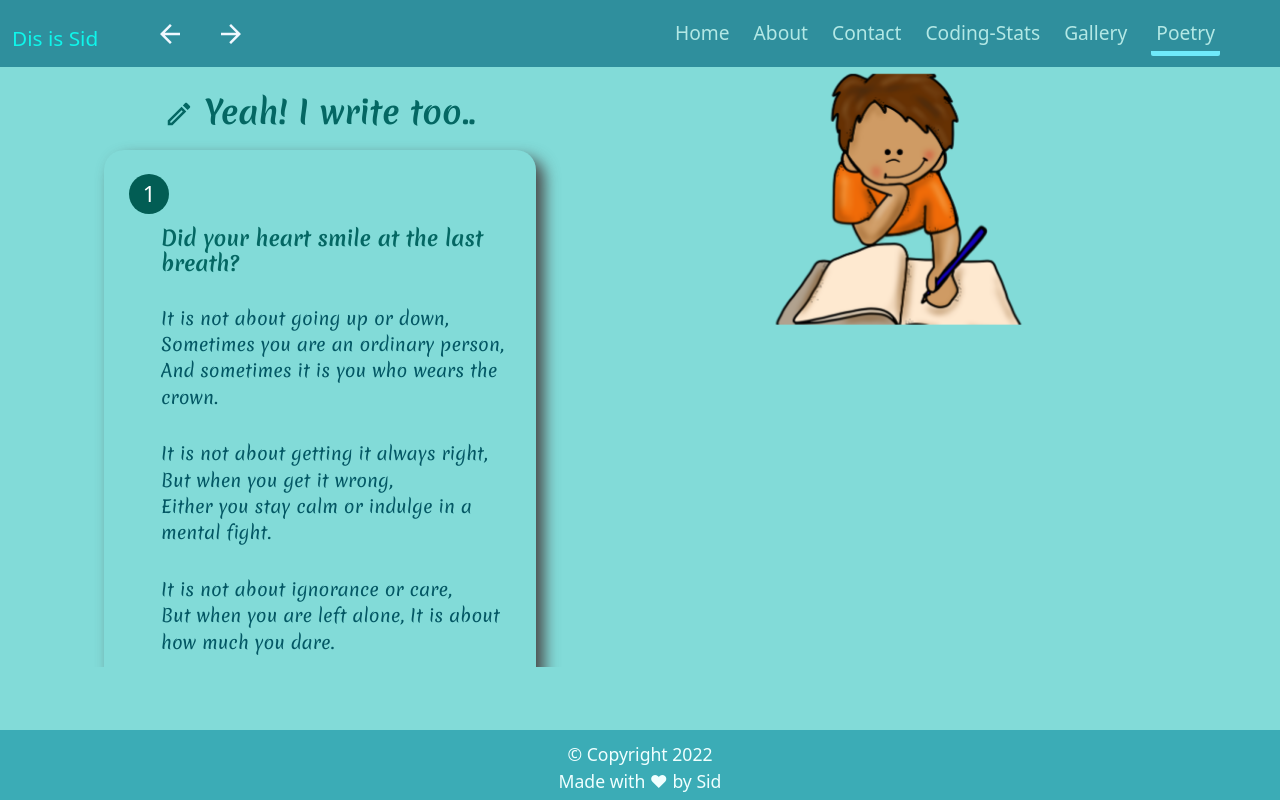
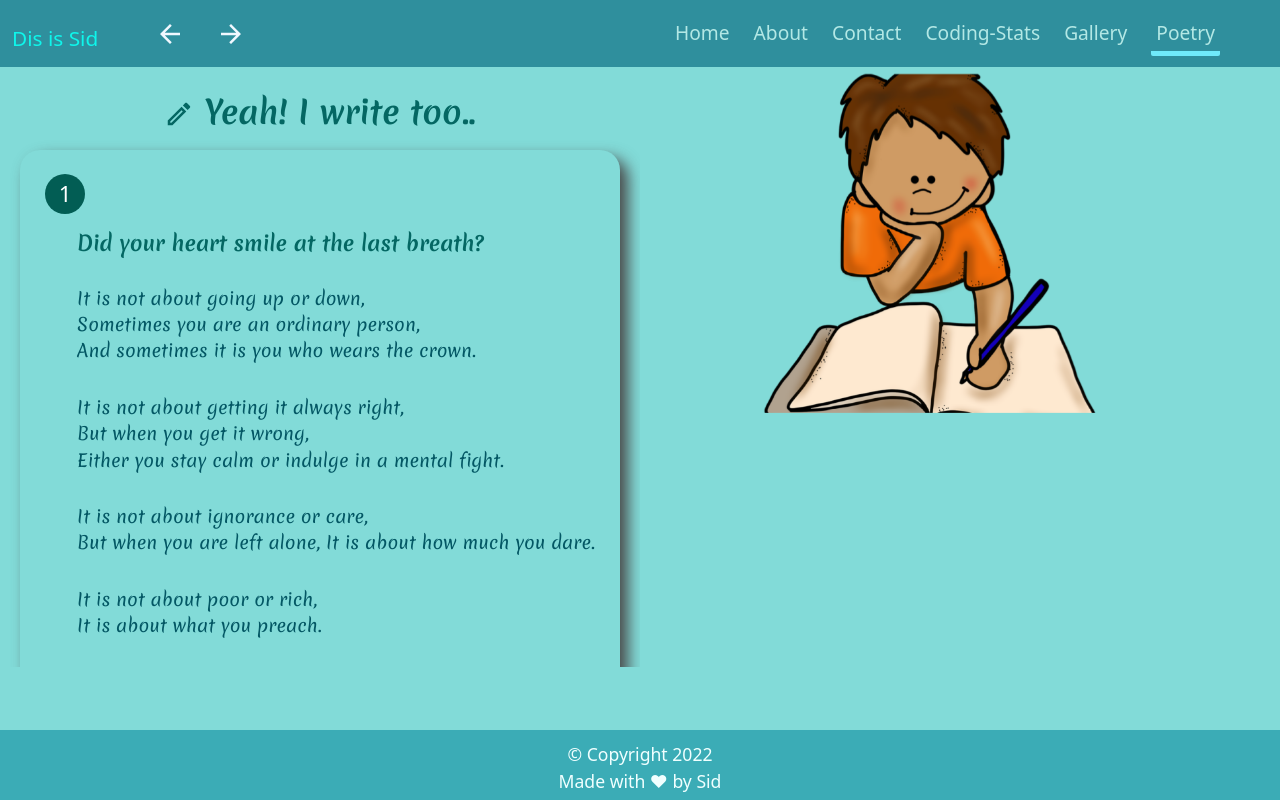
Before and after one commit to siddharthsinghvats/me, a React (Create React App) app: page /poetry in a window 1280 px wide. Built offline with nearby package versions, Linux system fonts and the light colour scheme.

Commit message:
Update index.css

```diff
--- a/src/index.css
+++ b/src/index.css
@@ -471,7 +471,7 @@ h3{
   margin:auto;
 }
 .auth-logo{
-  width:80%;
+  width:90%;
   display: flex;
   align-items: center;
   margin-top: 4%;
@@ -481,7 +481,7 @@ h3{
 
 }
 .auth-logo img{
-  width:50%;
+  width:60%;
   height: 50%;
   margin:auto;
 
@@ -581,7 +581,6 @@ h3{
 
 .poem1{
   padding:4%;
-  width:70%;
   box-shadow: 8px 8px 15px rgb(73, 72, 72);
   border-radius: 20px;
   margin-bottom: 5%;
```
